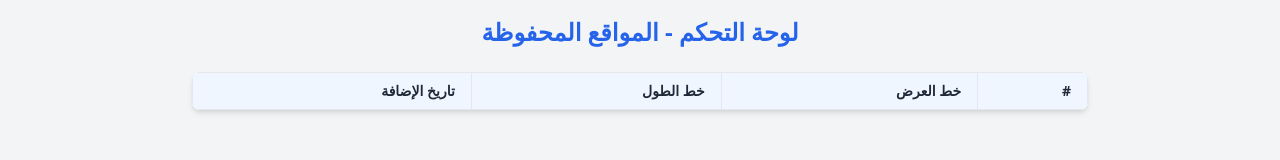
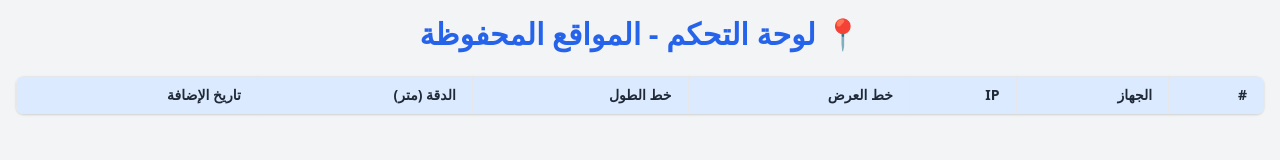
Before and after one commit to xb7rbx/GoogleMapServices, a plain HTML site: page dashboard.html in a window 1280 px wide. Drawn offline with nearby package versions, Linux system fonts and the light colour scheme.

Commit message:
Update dashboard.html

```diff
--- a/dashboard.html
+++ b/dashboard.html
@@ -3,27 +3,30 @@
 <head>
   <meta charset="UTF-8">
   <meta name="viewport" content="width=device-width, initial-scale=1.0">
-  <title>لوحة التحكم - تحديد المواقع</title>
+  <title>لوحة التحكم - المواقع</title>
   <script src="https://cdn.jsdelivr.net/npm/@supabase/supabase-js@2"></script>
   <link href="https://cdn.jsdelivr.net/npm/tailwindcss@2.2.19/dist/tailwind.min.css" rel="stylesheet">
 </head>
 <body class="bg-gray-100 text-gray-800 font-sans p-4">
 
-  <div class="max-w-4xl mx-auto">
-    <h1 class="text-2xl font-bold mb-6 text-center text-blue-600">لوحة التحكم - المواقع المحفوظة</h1>
+  <div class="max-w-7xl mx-auto">
+    <h1 class="text-3xl font-bold mb-6 text-center text-blue-600">📍 لوحة التحكم - المواقع المحفوظة</h1>
 
-    <div id="locationTable" class="bg-white shadow-md rounded-lg overflow-x-auto">
-      <table class="min-w-full text-sm text-right">
-        <thead class="bg-blue-50">
+    <div class="overflow-x-auto bg-white shadow rounded-lg">
+      <table class="min-w-full table-auto text-sm text-right border">
+        <thead class="bg-blue-100 text-gray-800">
           <tr>
             <th class="px-4 py-2 border">#</th>
+            <th class="px-4 py-2 border">الجهاز</th>
+            <th class="px-4 py-2 border">IP</th>
             <th class="px-4 py-2 border">خط العرض</th>
             <th class="px-4 py-2 border">خط الطول</th>
+            <th class="px-4 py-2 border">الدقة (متر)</th>
             <th class="px-4 py-2 border">تاريخ الإضافة</th>
           </tr>
         </thead>
         <tbody id="tableBody">
-          <!-- سيتم ملء الصفوف من JavaScript -->
+          <!-- سيتم تعبئة الصفوف من JavaScript -->
         </tbody>
       </table>
     </div>
```
